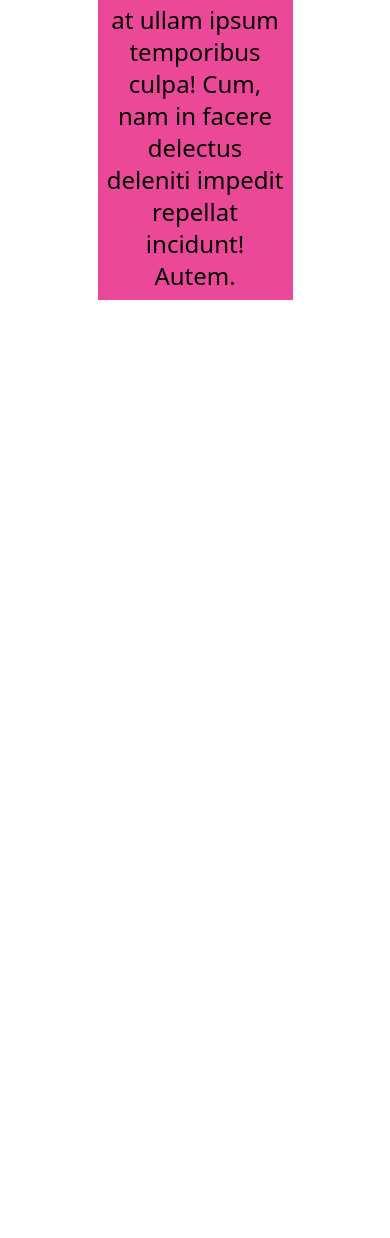
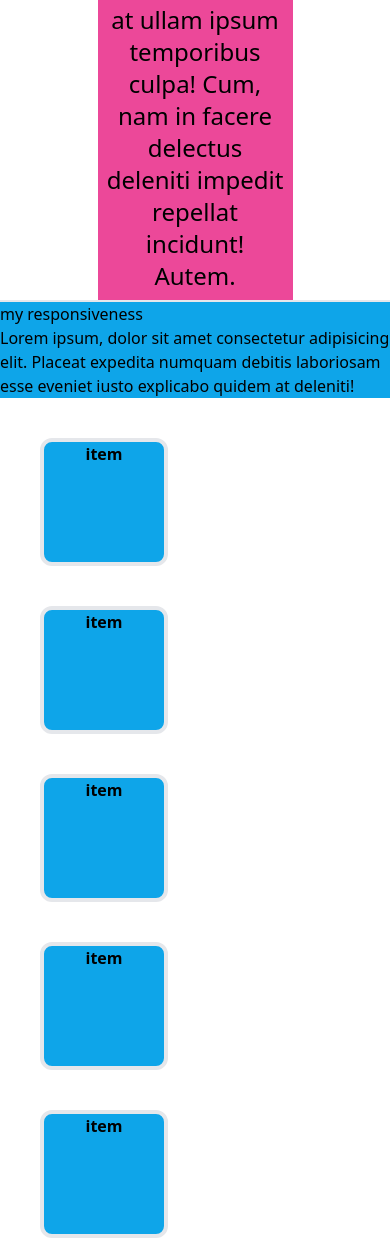
Before and after one commit to SudiptaRoy05/TailwindCss, a plain HTML site: page index.html in a window 390 px wide. Shown: the part 1188-2426 px from the top of the page. Before the commit the page ends 1488 px from the top, so only its background shows below. Drawn offline with nearby package versions, Linux system fonts and the light colour scheme.

Commit message:
responsive

```diff
--- a/index.html
+++ b/index.html
@@ -34,6 +34,24 @@
             <h3 class="">about us</h3>
             <p>Lorem ipsum dolor sit amet consectetur adipisicing elit. Accusamus quaerat ex commodi, qui assumenda eos at ullam ipsum temporibus culpa! Cum, nam in facere delectus deleniti impedit repellat incidunt! Autem.</p>
         </section>
+        <hr>
+        <hr>
+        <section class="max-sm:bg-sky-500 md:bg-yellow-500 lg:bg-pink-500">
+             <h3>my responsiveness</h3>
+             <p>Lorem ipsum, dolor sit amet consectetur adipisicing elit. Placeat expedita numquam debitis laboriosam esse eveniet iusto explicabo quidem at deleniti!</p>
+
+
+
+        </section>
+        <section>
+            <div class="md:flex">
+                <div class="bg-sky-500 m-10 border border-4 text-center font-bold w-32 h-32 rounded-xl">item</div>
+                <div class="bg-sky-500 m-10 border border-4 text-center font-bold w-32 h-32 rounded-xl">item</div>
+                <div class="bg-sky-500 m-10 border border-4 text-center font-bold w-32 h-32 rounded-xl">item</div>
+                <div class="bg-sky-500 m-10 border border-4 text-center font-bold w-32 h-32 rounded-xl">item</div>
+                <div class="bg-sky-500 m-10 border border-4 text-center font-bold w-32 h-32 rounded-xl">item</div>
+             </div>
+        </section>
     </main>
 </body>
 </html>
```
